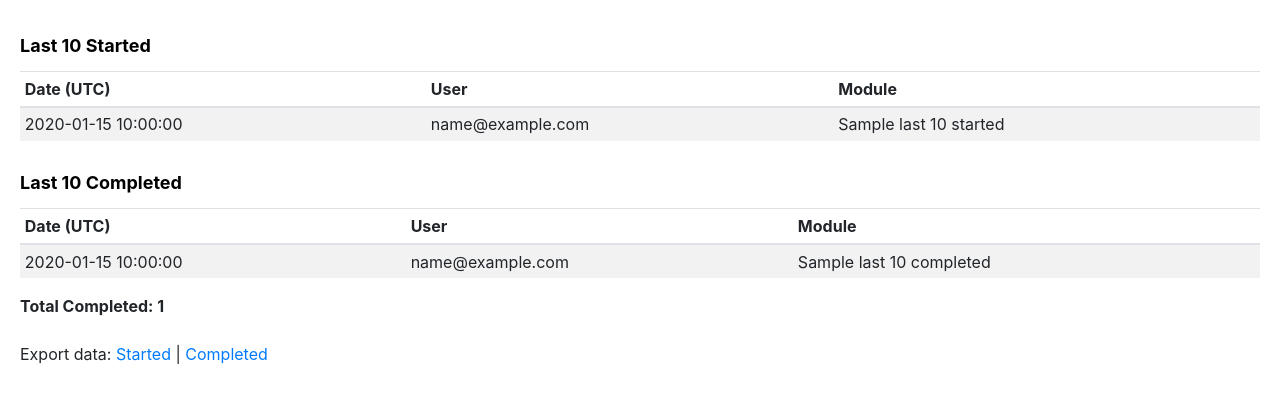
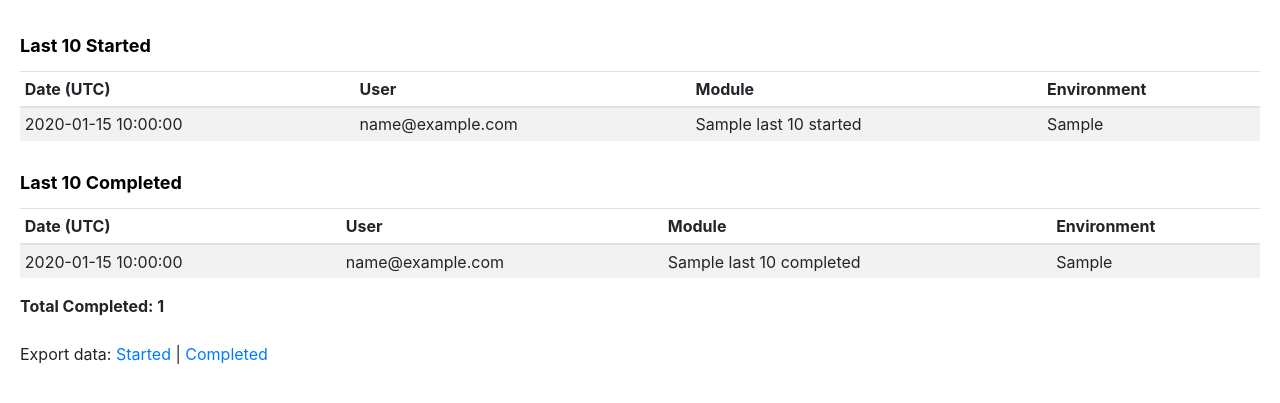
Before and after one commit to lauramariel/walkme-analytics, a Flask app: template app/templates/index.html in a window 1280 px wide. Shown: the top 403 px of the page. Run offline with Flask 2, Linux system fonts and the light colour scheme; the template is opened without the code that fills it: most values are stand-ins (such as "Sample title", 1, 10 or a date in 2020); some libraries are stand-ins or nearby versions.

Commit message:
forgot to update index.html with env change

```diff
--- a/app/templates/index.html
+++ b/app/templates/index.html
@@ -15,6 +15,7 @@
                 <th>Date (UTC)</th></td>
                 <th>User</th>
                 <th>Module</th>
+                <th>Environment</th>
             </tr>
         </thead>
         <tbody>
@@ -23,6 +24,7 @@
                     <td>{{ i.created_at }}</td>
                     <td>{{ i.user_email }}</td>
                     <td>{{ i.oName }}</td>
+                    <td>{{ i.wm_env }}</td>
                 </tr>
             {% endfor %}
         </tbody>
@@ -35,6 +37,7 @@
                 <th>Date (UTC)</th></td>
                 <th>User</th>
                 <th>Module</th>
+                <th>Environment</th>
             </tr>
         </thead>
         <tbody>
@@ -43,6 +46,7 @@
                     <td>{{ i.created_at }}</td>
                     <td>{{ i.user_email }}</td>
                     <td>{{ i.oName }}</td>
+                    <td>{{ i.wm_env }}</td>
                 </tr>
             {% endfor %}
         </tbody>
```
